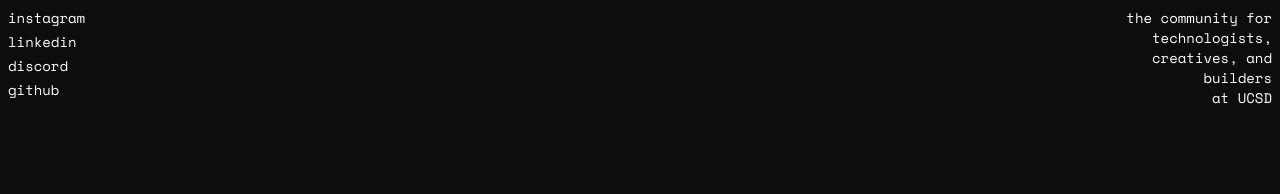
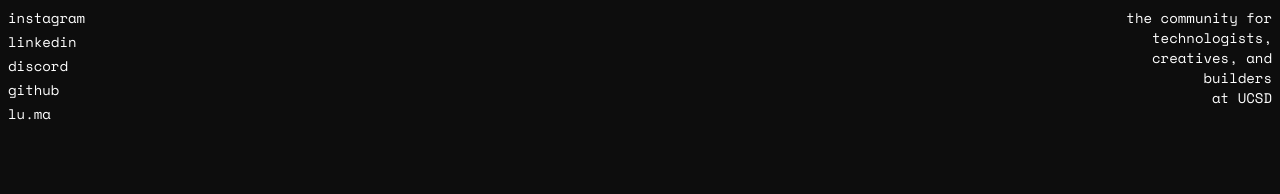
Before and after one commit to SDxUCSD/site, a Next.js app: page / in a window 1280 px wide. Shown: the top 194 px of the page. Built offline with nearby package versions, Linux system fonts and the light colour scheme.

Commit message:
add luma

```diff
--- a/components/Links.tsx
+++ b/components/Links.tsx
@@ -14,6 +14,7 @@ export default function Links() {
 
             <a href="https://discord.gg/GTR9Q3XR" target="_blank" rel="noopener noreferrer" className="hover:underline">discord</a>
             <a href="https://github.com/SDxUCSD" target="_blank" rel="noopener noreferrer" className="hover:underline">github</a>
+            <a href="https://luma.com/sdx-uc-san-diego" target="_blank" rel="noopener noreferrer" className="hover:underline">lu.ma</a>
         </div>
     );
 }
```
